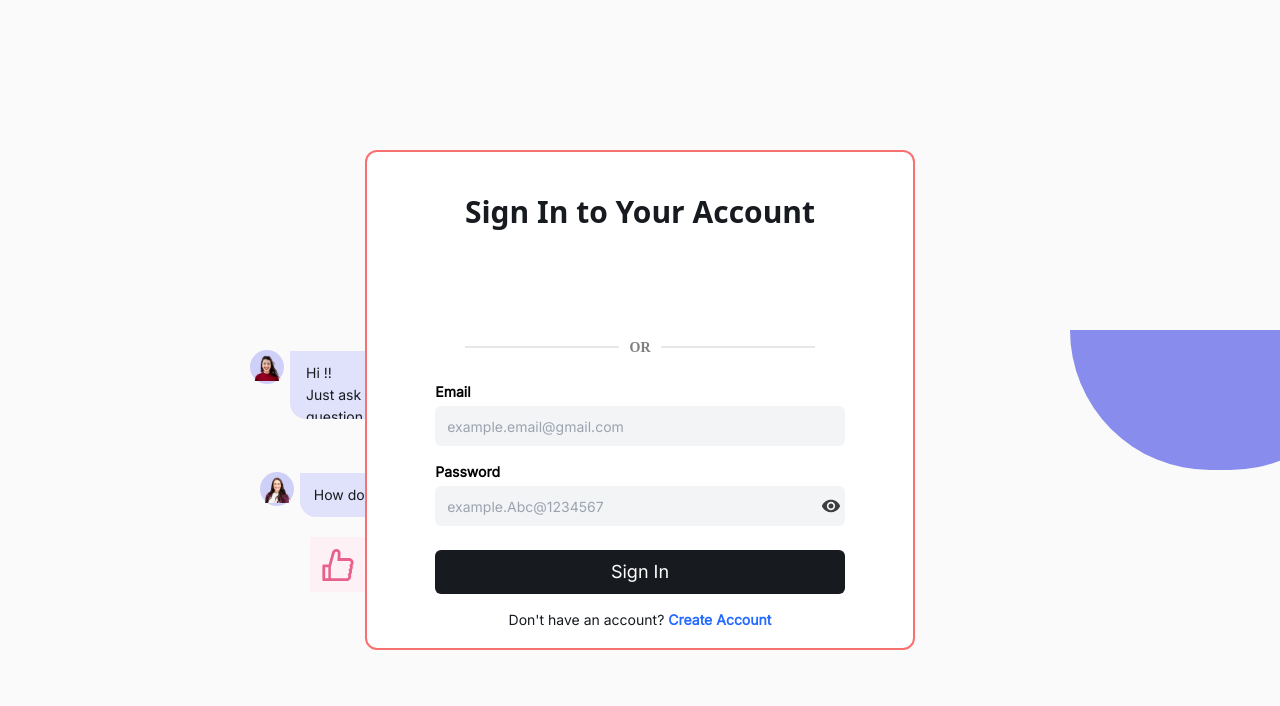
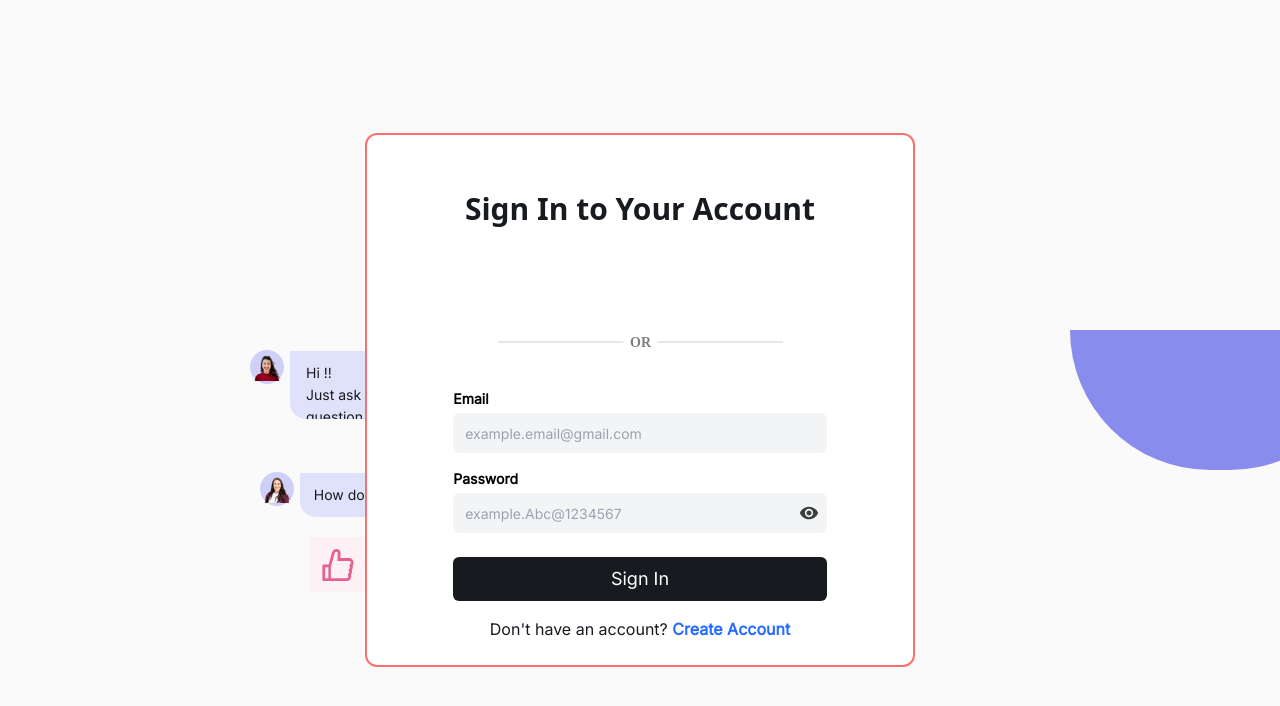
Before and after one commit to SutirthaDey/talkgpt-fe, a React (Create React App) app: page /login in a window 1280 px wide. Shown: the top 706 px of the page. Built offline with nearby package versions, Linux system fonts and the light colour scheme; no server answers.

Commit message:
sign up page refactored

```diff
--- a/src/features/Auth/AuthWrapper.jsx
+++ b/src/features/Auth/AuthWrapper.jsx
@@ -19,20 +19,23 @@ const AuthWrapper = ({ type }) => {
   return (
     <>
       {loader && <GlobalWheel text="Redirecting..." />}
-      <div className="h-[500px] w-[550px] bg-white absolute top-1/2 left-1/2 transform -translate-x-1/2 -translate-y-1/2 border-2 border-red-400 rounded-xl flex flex-col z-20 text-center">
-        <h1 className="text-3xl leading-10 font-Archivo  text-[#171A1FFF] font-bold mt-10">
+      <div className="w-[90%] sm:w-[500px] md:w-[550px] bg-white absolute top-1/2 left-1/2 transform -translate-x-1/2 -translate-y-1/2 border-2 border-red-400 rounded-xl flex flex-col z-20 text-center py-6 px-4 sm:px-6">
+        <h1 className="text-xl sm:text-2xl md:text-3xl leading-snug font-Archivo text-[#171A1FFF] font-bold mt-2 sm:mt-4 md:mt-8">
           {type === "signup"
             ? "Create Your Account"
             : "Sign In to Your Account"}
         </h1>
+
         <SocialAuth loader={loader} setLoader={setLoader} />
-        <div className="mx-auto flex justify-center">
+
+        <div className="mx-auto flex justify-center sm:mb-3">
           <img
             src="/assests/svg/DividerLine.svg"
             alt="ruler"
-            className="w-[350px]"
+            className="w-[95%]"
           />
         </div>
+
         <ManualAuth type={type} loader={loader} setLoader={setLoader} />
       </div>
     </>
--- a/src/features/Auth/ManualAuth.jsx
+++ b/src/features/Auth/ManualAuth.jsx
@@ -63,7 +63,7 @@ const ManualAuth = ({ type, loader, setLoader }) => {
   };
 
   return (
-    <div className="w-3/4 h-44 mx-auto flex flex-col mt-5">
+    <div className="w-[90%] sm:w-3/4 md:w-2/3 lg:w-3/4 h-auto mx-auto flex flex-col mt-5">
       <form onSubmit={handleSubmit} className="flex flex-col gap-4">
         <div className="flex flex-col gap-1">
           <label
@@ -75,8 +75,8 @@ const ManualAuth = ({ type, loader, setLoader }) => {
           <input
             id="email"
             placeholder="example.email@gmail.com"
-            className=" bg-[#F3F4F6FF] font-inter outline-none h-10 px-3 text-sm hover:bg-[#E5E7EBFF] focus:bg-[#E5E7EBFF] focus:outline-none focus:border-2 focus:border-blue-400 rounded-md transform"
-          ></input>
+            className="bg-[#F3F4F6FF] font-inter outline-none h-10 px-3 text-sm hover:bg-[#E5E7EBFF] focus:bg-[#E5E7EBFF] focus:outline-none focus:border-2 focus:border-blue-400 rounded-md"
+          />
         </div>
 
         <div className="flex flex-col gap-1">
@@ -91,17 +91,17 @@ const ManualAuth = ({ type, loader, setLoader }) => {
               id="password"
               type={showPassword ? "text" : "password"}
               placeholder="example.Abc@1234567"
-              className=" bg-[#F3F4F6FF] w-full font-inter outline-none h-10 px-3 text-sm hover:bg-[#E5E7EBFF] focus:bg-[#E5E7EBFF] focus:outline-none focus:border-2 focus:border-blue-400 rounded-md transform"
-            ></input>
-            <div className="absolute right-1 top-1/4">
+              className="bg-[#F3F4F6FF] w-full font-inter outline-none h-10 px-3 text-sm hover:bg-[#E5E7EBFF] focus:bg-[#E5E7EBFF] focus:outline-none focus:border-2 focus:border-blue-400 rounded-md"
+            />
+            <div className="absolute right-2 top-1/2 -translate-y-1/2">
               {showPassword ? (
                 <MdVisibilityOff
-                  className="size-5 opacity-75"
+                  className="size-5 opacity-75 cursor-pointer"
                   onClick={() => setShowPassword(false)}
                 />
               ) : (
                 <MdVisibility
-                  className="size-5 opacity-75"
+                  className="size-5 opacity-75 cursor-pointer"
                   onClick={() => setShowPassword(true)}
                 />
               )}
@@ -111,12 +111,13 @@ const ManualAuth = ({ type, loader, setLoader }) => {
 
         <button
           type="submit"
-          className="bg-[#171A1FFF] text-white p-2 rounded-md font-inter h-11 flex justify-center items-center text-lg px-4 mt-2 hover:bg-[#262A33FF]"
+          className="bg-[#171A1FFF] text-white py-2 px-4 rounded-md font-inter h-11 flex justify-center items-center text-base sm:text-lg mt-2 hover:bg-[#262A33FF]"
         >
           {type === "signup" ? "Sign Up" : "Sign In"}
         </button>
+
         {type === "signup" ? (
-          <p className="text-sm font-inter text-[#171A1FFF">
+          <p className="text-sm sm:text-base font-inter text-[#171A1FFF] text-center">
             Already have an account?{" "}
             <span
               className="text-[#266bff] font-semibold cursor-pointer hover:underline"
@@ -126,7 +127,7 @@ const ManualAuth = ({ type, loader, setLoader }) => {
             </span>
           </p>
         ) : (
-          <p className="text-sm font-inter text-[#171A1FFF]">
+          <p className="text-sm sm:text-base font-inter text-[#171A1FFF] text-center">
             Don't have an account?{" "}
             <span
               className="text-[#266bff] font-semibold cursor-pointer hover:underline"
--- a/src/features/Auth/SocialAuth.jsx
+++ b/src/features/Auth/SocialAuth.jsx
@@ -7,14 +7,8 @@ import { GoogleAuth } from "./GoogleAuth";
 const SocialAuth = ({ loader, setLoader }) => {
   return (
     <div>
-      <div className="w-full flex justify-center items-center mt-5 h-20 gap-3">
+      <div className="w-full flex justify-center items-center mt-4 sm:mt-5 h-auto sm:h-20 gap-2 sm:gap-3 px-4">
         <GoogleAuth loader={loader} setLoader={setLoader} />
-        {/* <button className="h-12 w-12 flex justify-center items-center rounded-full bg-[#335CA6FF] hover:bg-[#233F72FF]">
-          <FaFacebook className="text-white size-5" />
-        </button>
-        <button className="h-12 w-12 flex justify-center items-center rounded-full bg-[#000000] hover:bg-[#353535]">
-          <PiAppleLogoBold className="text-white size-5" />
-        </button> */}
       </div>
     </div>
   );
```
